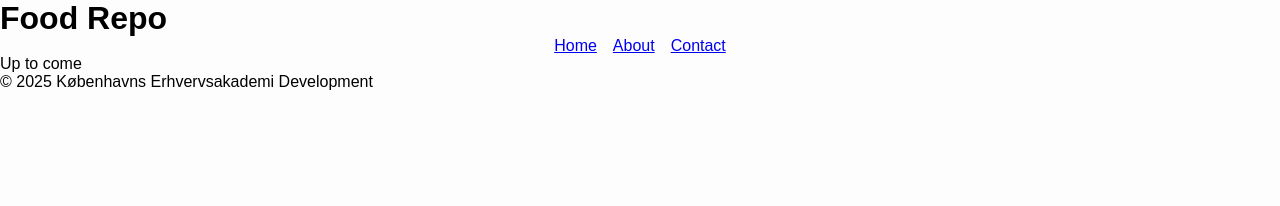
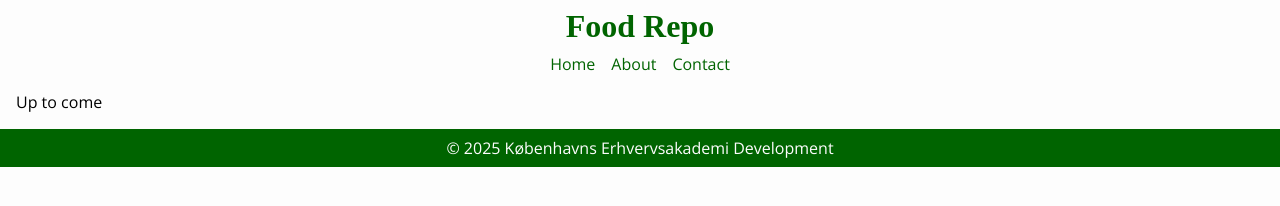
Before and after one commit to arturomorarioja/js_food_repo_ux_f25, a plain HTML site: page index.html in a window 1280 px wide. Drawn offline with nearby package versions, Linux system fonts and the light colour scheme; a web font is replaced by a local one.

Commit message:
Contact page started. Styling improved

```diff
--- a/css/styles.css
+++ b/css/styles.css
@@ -12,6 +12,27 @@ body {
     font-family: var(--fontMain);
 }
 
+header, footer {
+    padding: 0.5rem 1rem;
+    text-align: center;
+}
+header {
+    color: var(--colorSecondary);
+
+    h1 {
+        font-family: var(--fontTitle);
+    }
+}
+
+main {
+    margin: 1rem;
+}
+
+footer {
+    color: var(--colorBgMain);
+    background-color: var(--colorSecondary);
+}
+
 nav {
     ul {
         display: flex;
@@ -23,3 +44,11 @@ nav {
         }
     }
 }
+
+a {
+    color: var(--colorSecondary);
+    text-decoration: none;
+    &:hover {
+        font-weight: bold;
+    }
+}
--- a/css/variables.css
+++ b/css/variables.css
@@ -1,6 +1,11 @@
+@import url('https://fonts.googleapis.com/css2?family=Open+Sans:ital,wght@0,300..800;1,300..800&display=swap');
+@import url('https://fonts.googleapis.com/css2?family=DynaPuff:wght@400..700&display=swap&text=FodRep');
+
 :root {
     --colorMain: black;
+    --colorSecondary: darkgreen;
     --colorBgMain: #FDFDFD;
 
-    --fontMain: Arial, sans serif;
+    --fontMain: 'Open Sans', Arial, sans serif;
+    --fontTitle: DynaPuff, serif;
 }
```
Also changed, not shown: contact.htm (added, +44 -0 lines), css/contact.css (added, +7 -0 lines).
